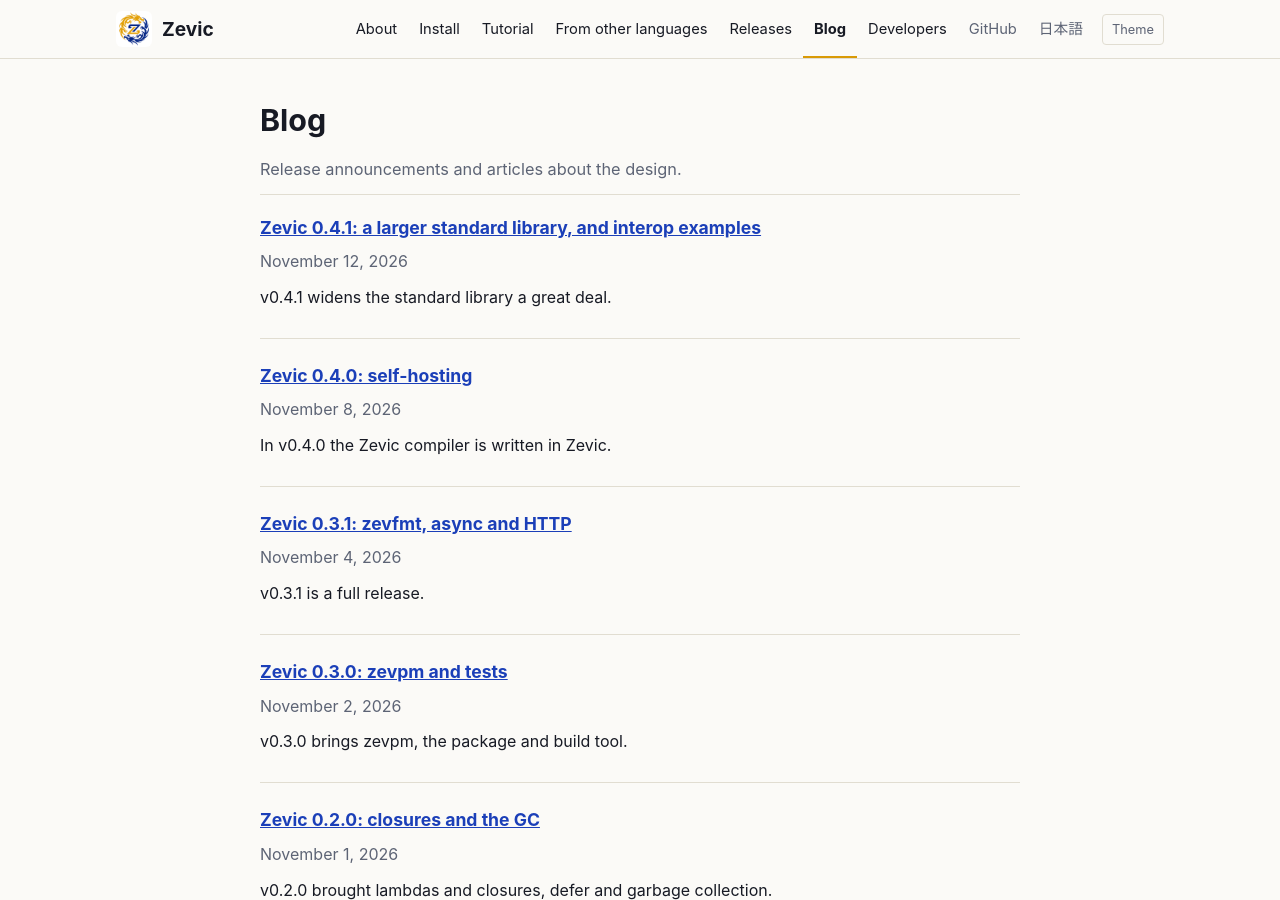
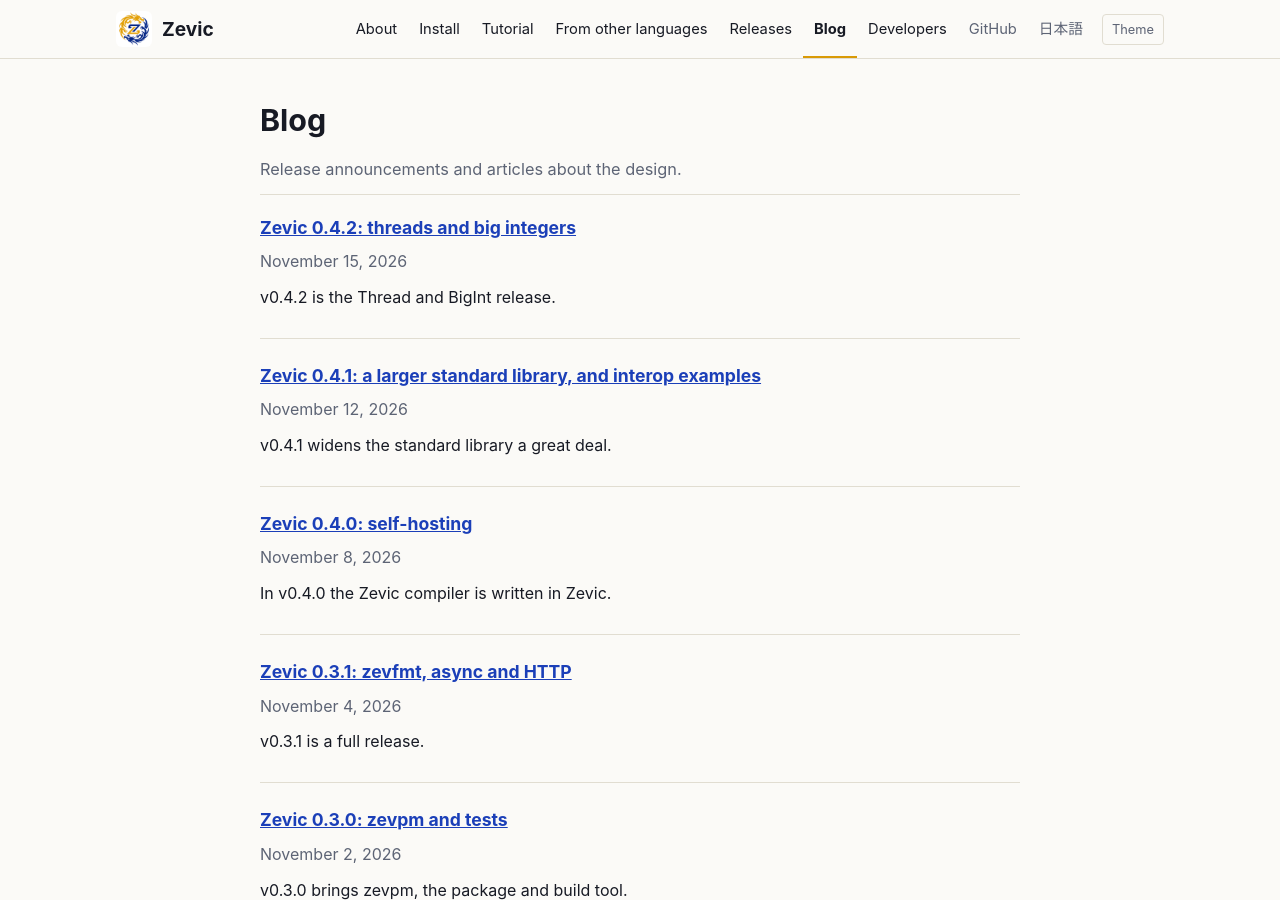
Before and after one commit to zevic-lang/zevic-lang.github.io, a Jekyll site: the page built from en/blog/index.html, in a window 1280 px wide and 900 px high. Built offline with Jekyll 4.4.1, drawn with Linux system fonts in a browser that asks for light colours.

Commit message:
EN blog: Zevic 0.4.2: threads and big integers
Co-Authored-By: Claude Sonnet 5.5 <noreply@anthropic.com>
Claude-Session: https://claude.ai/code/session_01ELZTNY1DqdJybfLUMAn58m

```diff
--- a/_posts/2026-11-15-zevic-0-4-2.md
+++ b/_posts/2026-11-15-zevic-0-4-2.md
@@ -1,5 +1,6 @@
 ---
 title: "Zevic 0.4.2: スレッドと多倍長整数"
+alt: /en/blog/2026/11/15/zevic-0-4-2/
 ---
 v0.4.2 は、`Thread` と `BigInt` の版です。
 
--- /dev/null
+++ b/_posts/en/2026-11-15-zevic-0-4-2.md
@@ -0,0 +1,10 @@
+---
+title: "Zevic 0.4.2: threads and big integers"
+alt: /blog/2026/11/15/zevic-0-4-2/
+---
+v0.4.2 is the `Thread` and `BigInt` release.
+
+- **`Zevic.Thread`**: OS threads. `Thread.Spawn(f)` starts a function on a new thread and `Join()` waits for it (calling `Join` twice is a Panic). There is also `Thread.Yield()`
+- **`Zevic.BigInt`**: integers of any size, as `BigInt.BigInt`. It has `FromI64`, `Parse`, `Add`, `Sub`, `Mul`, `DivRem`, `Pow`, `ToString`, `ToI64` (an `Err` when out of range) and more, and implements `Equatable` and `Comparable`
+
+We also brought the language specification up to date with the implementation. The main changes: concurrency uses OS threads, `Integer` was replaced by `Zevic.BigInt`, and open questions settled by the implementation were tidied up.
```
